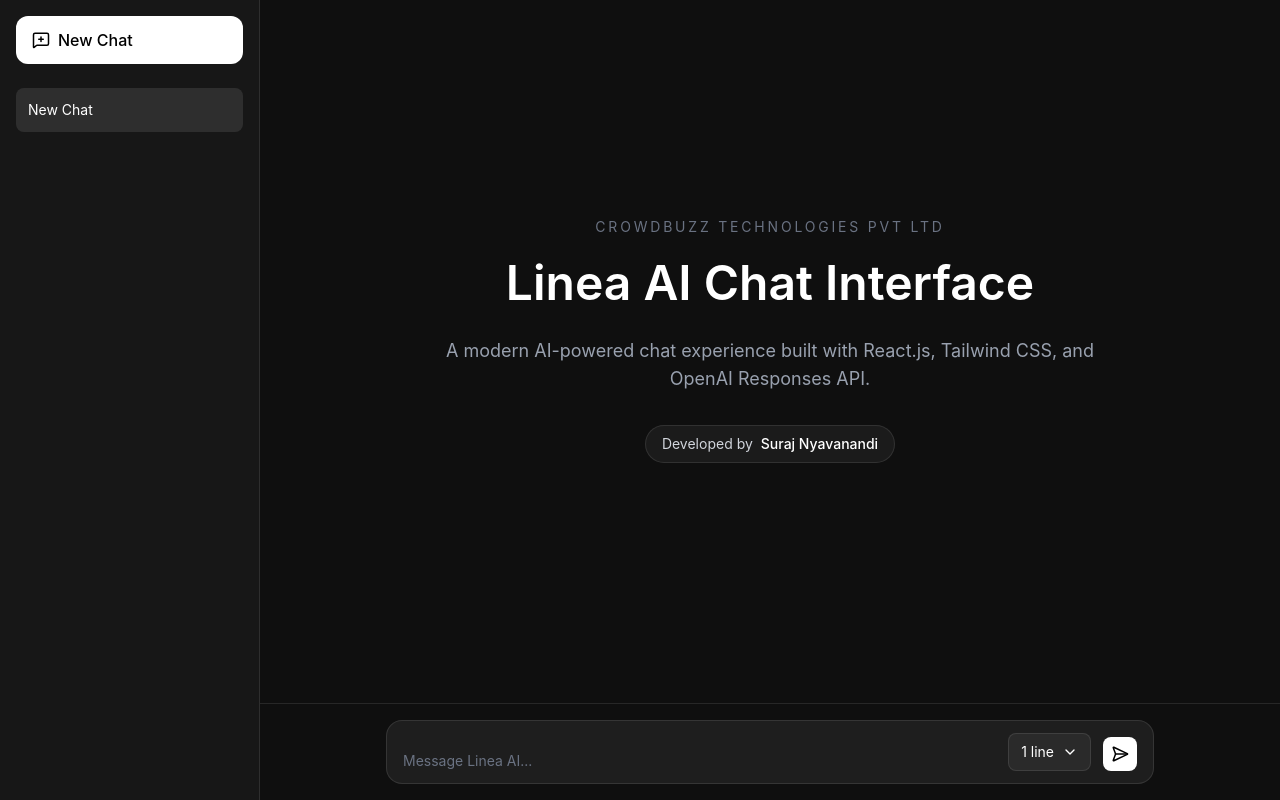
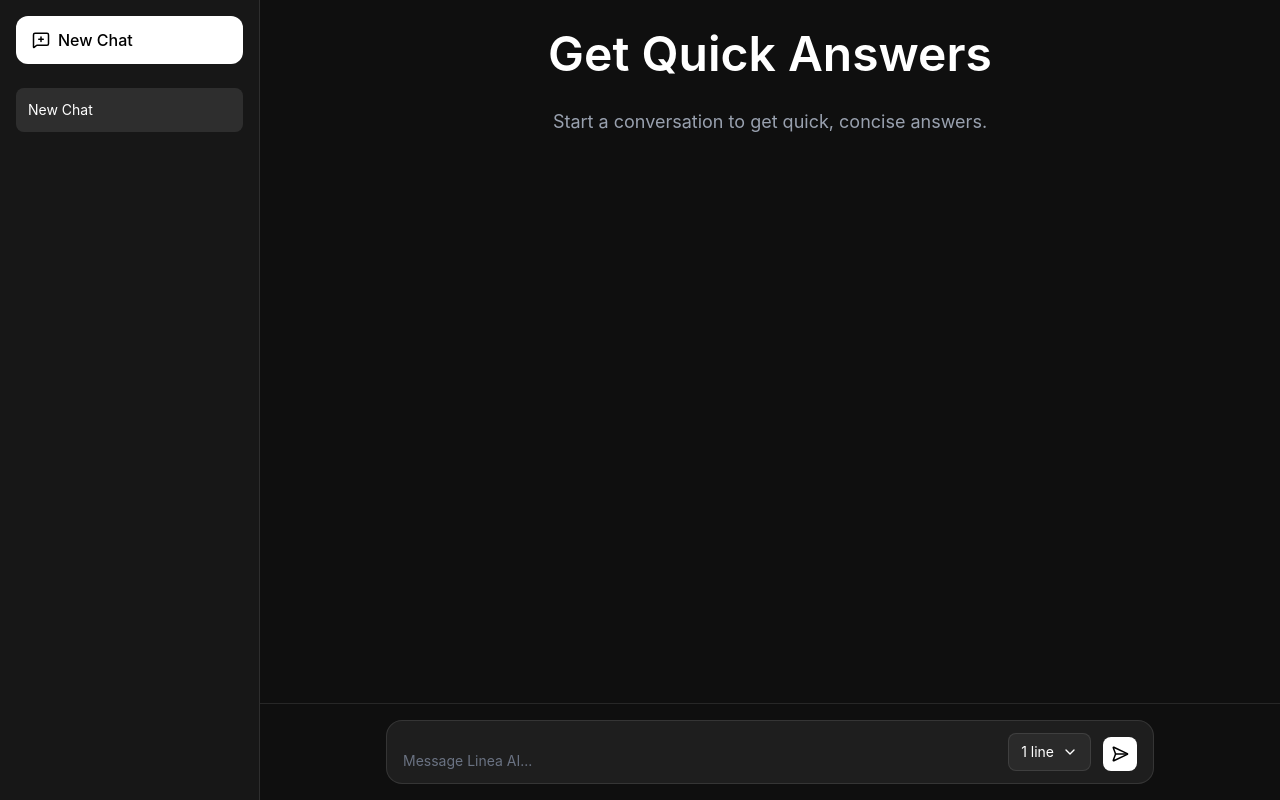
Before and after one commit to SurajNyavanandi/linea-ai, a React (Vite) app: page / in a window 1280 px wide. Built offline with nearby package versions, Linux system fonts and the light colour scheme.

Commit message:
Fixed scrollbar and updated the dashboard content

```diff
--- a/src/components/ChatWindow.jsx
+++ b/src/components/ChatWindow.jsx
@@ -12,13 +12,15 @@
 }) {
   const [loading, setLoading] = useState(false);
 
-  const messagesEndRef = useRef(null);
+  const scrollContainerRef = useRef(null);
 
   useEffect(() => {
-    messagesEndRef.current?.scrollIntoView({
-      behavior: "smooth",
-    });
-  }, [activeConversation, loading]);
+    setTimeout(() => {
+      if (scrollContainerRef.current) {
+        scrollContainerRef.current.scrollTop = scrollContainerRef.current.scrollHeight;
+      }
+    }, 0);
+  }, [activeConversation.messages, loading]);
 
   const handleSendMessage = async (text, lines) => {
     if (!text.trim()) return;
@@ -84,9 +86,9 @@
   };
 
   return (
-    <main className="flex-1 flex flex-col">
-      <div className="flex-1 overflow-y-auto px-4 py-6">
-        <div className="max-w-4xl mx-auto flex flex-col gap-6 min-h-full">
+    <main className="flex-1 flex flex-col h-full overflow-hidden">
+      <div ref={scrollContainerRef} className="flex-1 overflow-y-scroll px-4 py-6">
+        <div className="max-w-4xl mx-auto flex flex-col gap-6">
           {activeConversation.messages.length ===
           0 ? (
             <EmptyState />
@@ -102,8 +104,6 @@
           )}
 
           {loading && <TypingLoader />}
-
-          <div ref={messagesEndRef} />
         </div>
       </div>
 
--- a/src/components/EmptyState.jsx
+++ b/src/components/EmptyState.jsx
@@ -2,25 +2,13 @@
   return (
     <div className="flex-1 flex flex-col items-center justify-center px-6 text-center">
       <div className="max-w-2xl">
-        <p className="text-sm uppercase tracking-[0.2em] text-gray-500 mb-4">
-          Crowdbuzz Technologies Pvt Ltd
-        </p>
-
         <h1 className="text-4xl md:text-5xl font-semibold mb-6 leading-tight">
-          Linea AI Chat Interface
+          Get Quick Answers
         </h1>
 
         <p className="text-gray-400 text-lg mb-8">
-          A modern AI-powered chat experience built with
-          React.js, Tailwind CSS, and OpenAI Responses API.
+          Start a conversation to get quick, concise answers.
         </p>
-
-        <div className="inline-flex items-center gap-2 px-4 py-2 rounded-full border border-white/10 bg-white/5 text-sm text-gray-300">
-          Developed by
-          <span className="text-white font-medium">
-            Suraj Nyavanandi
-          </span>
-        </div>
       </div>
     </div>
   );
```
